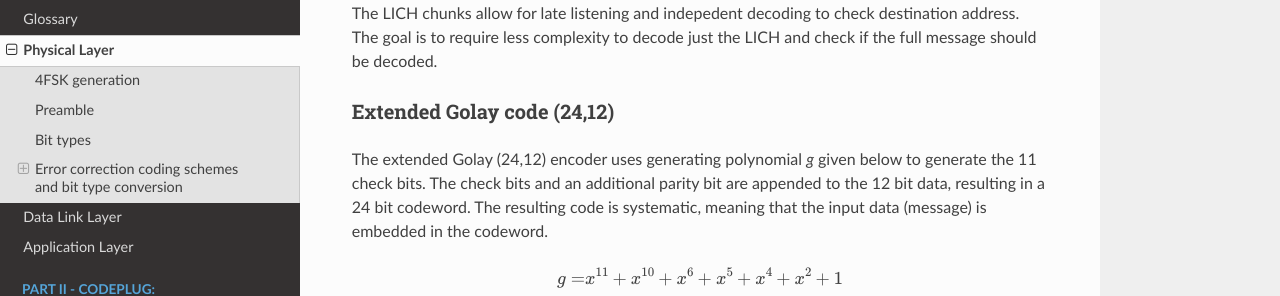
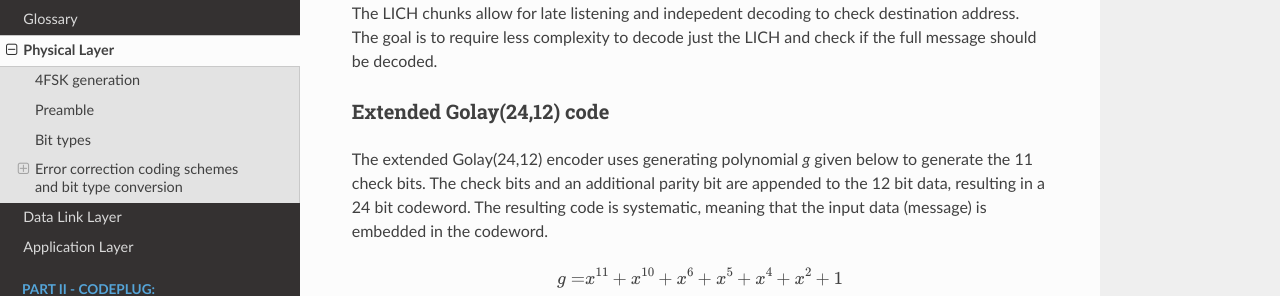
Before and after one commit to M17-Project/M17_spec, a Sphinx documentation site: the page built from docs/physical_layer.rst, in a window 1280 px wide and 900 px high, scrolled down 2671 px. Shown: the part 162-458 px from the top of the window. Built offline with Sphinx 7.4.7 and the Read the Docs theme 2.0.0, drawn with Linux system fonts in a browser that asks for light colours.

```diff
--- a/docs/physical_layer.rst
+++ b/docs/physical_layer.rst
@@ -138,10 +138,10 @@ The LICH chunks allow for late listening and indepedent decoding to
 check destination address. The goal is to require less complexity to
 decode just the LICH and check if the full message should be decoded.
 
-Extended Golay code (24,12)
+Extended Golay(24,12) code
 ~~~~~~~~~~~~~
 
-The extended Golay (24,12) encoder uses generating polynomial *g* given below to generate the 11
+The extended Golay(24,12) encoder uses generating polynomial *g* given below to generate the 11
 check bits. The check bits and an additional parity bit are appended to
 the 12 bit data, resulting in a 24 bit codeword. The resulting code is systematic,
 meaning that the input data (message) is embedded in the codeword.
```
